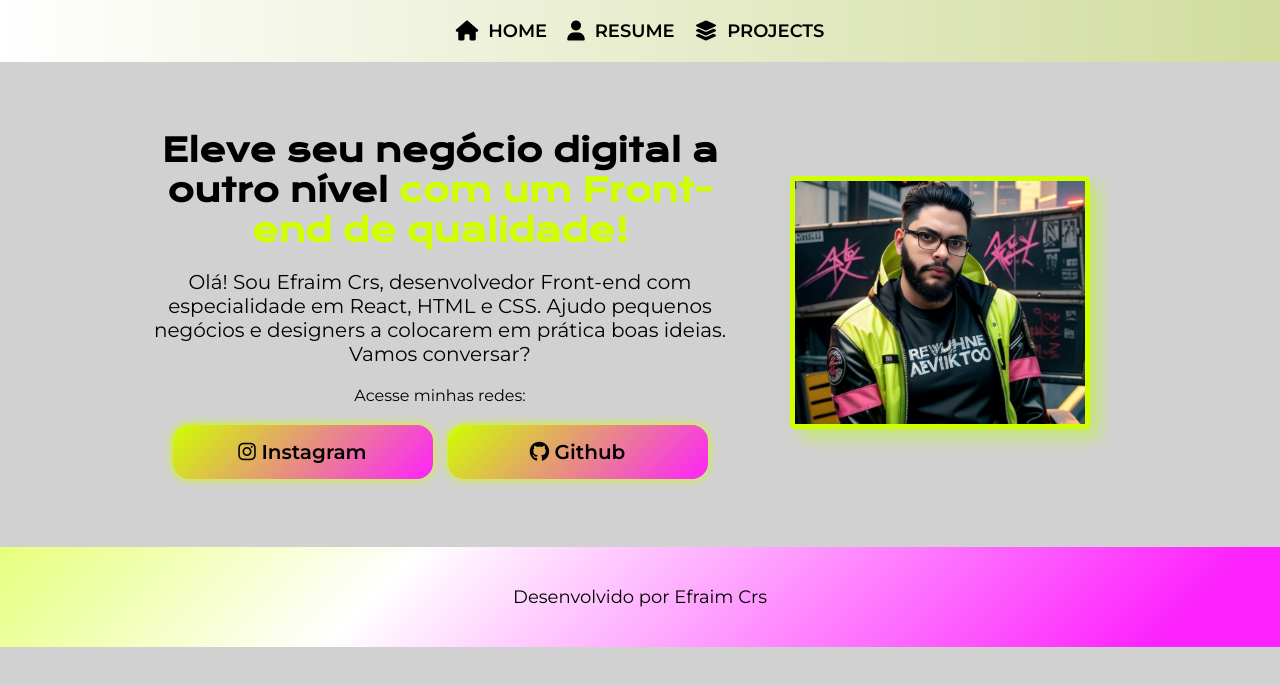
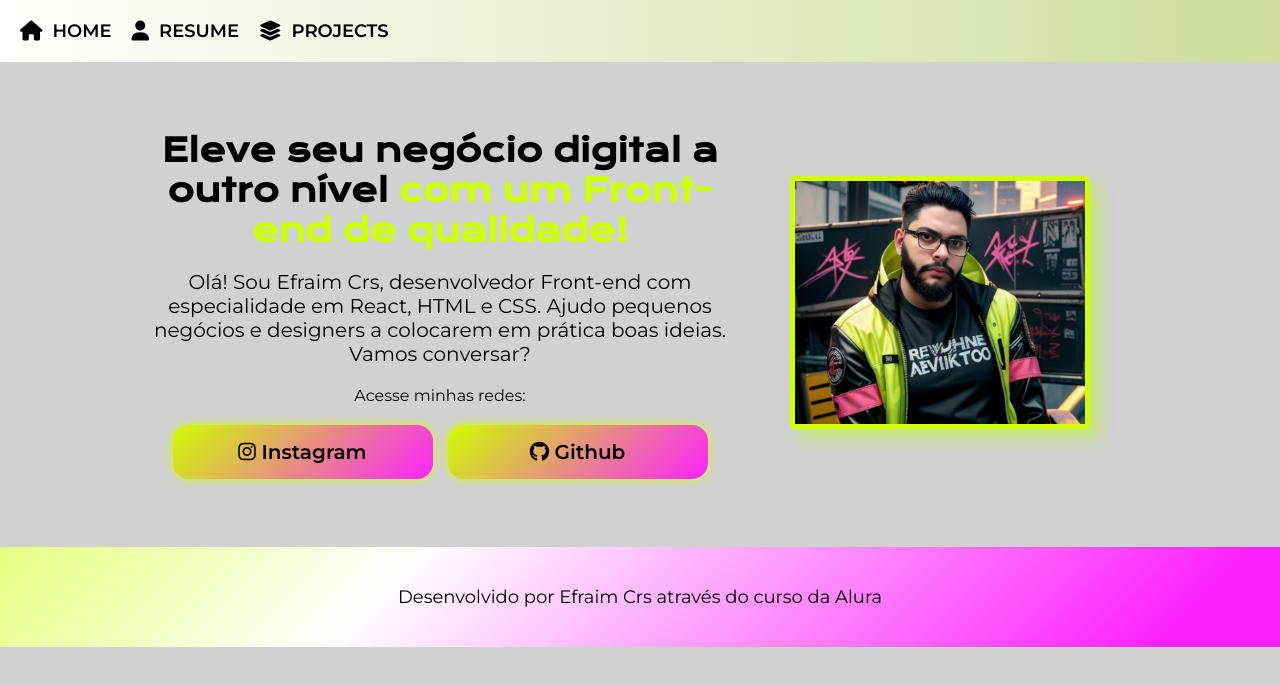
Before and after one commit to EfraimCrs/html-css-cabecalho-e-footer-var-css, a plain HTML site: page index.html in a window 1280 px wide. Drawn offline with nearby package versions, Linux system fonts and the light colour scheme.

Commit message:
atualizacao 1.0.3

```diff
--- a/index.html
+++ b/index.html
@@ -52,7 +52,7 @@
         </div>
     </main>
     <footer class="rodape">
-        <p>Desenvolvido por Efraim Crs</p>
+        <p>Desenvolvido por Efraim Crs através do curso da Alura</p>
     </footer>
 </body>
 
--- a/styles/style.css
+++ b/styles/style.css
@@ -20,21 +20,19 @@ body {
 /* Estiliza o cabeçalho */
 .cabecalho {
     background: linear-gradient(90deg, #ffffff, rgba(208, 255, 0, 0.247));
-    /* Gradiente bra */
+    /* Gradiente branco e verde */
     padding: 20px 0;
     /* Espaço interno */
 }
-
 /* Estiliza o menu */
 .cabecalho__menu {
+    /* Centraliza os itens no cabeçalho */
     display: flex;
-    justify-content: center;
-    /* Centraliza os itens no cabeçalho */
-    align-items: center;
+    margin-left: 20px;
+    justify-content: left;
+    /* Espaçamento entre os links */
     gap: 20px;
-    /* Espaçamento entre os links */
 }
-
 /* Estiliza os links */
 .cabecalho__menu__link {
     text-decoration: none;
```
Also changed, not shown: resume.html (+1 -1 lines).
